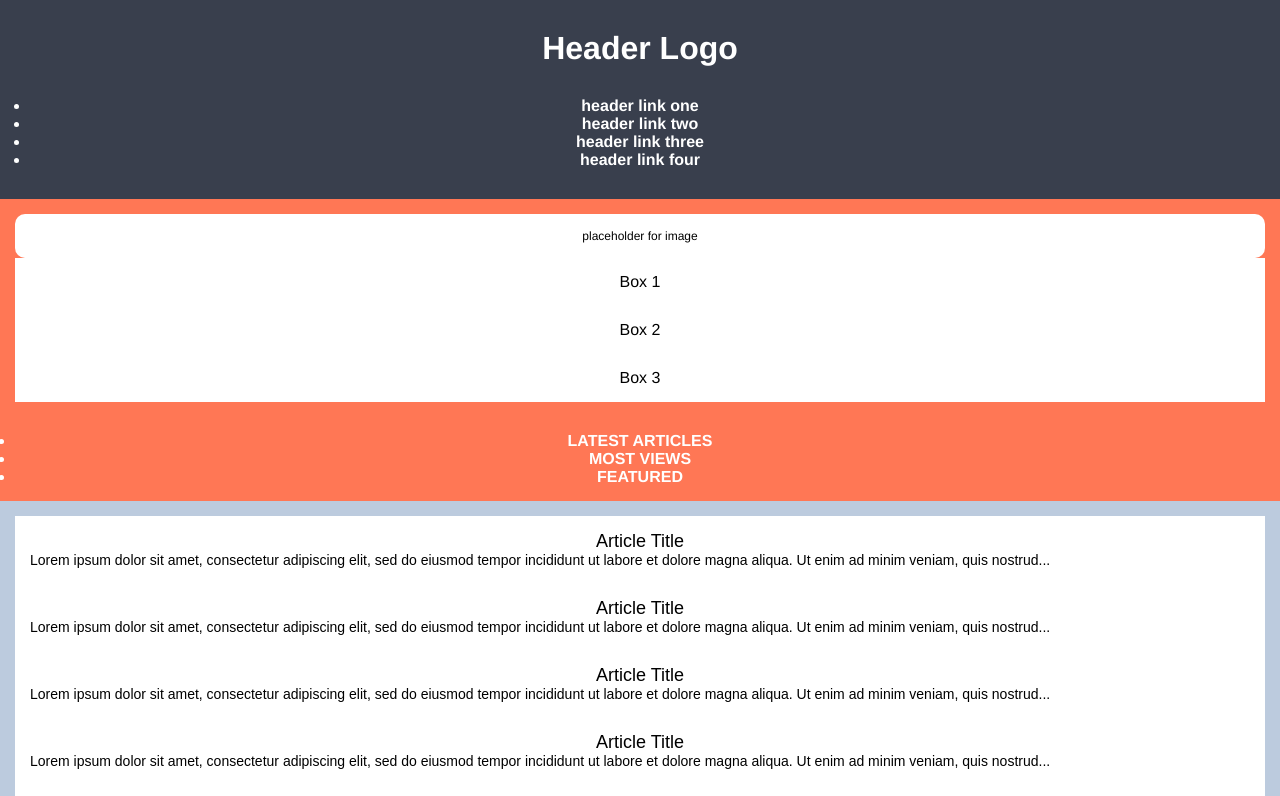
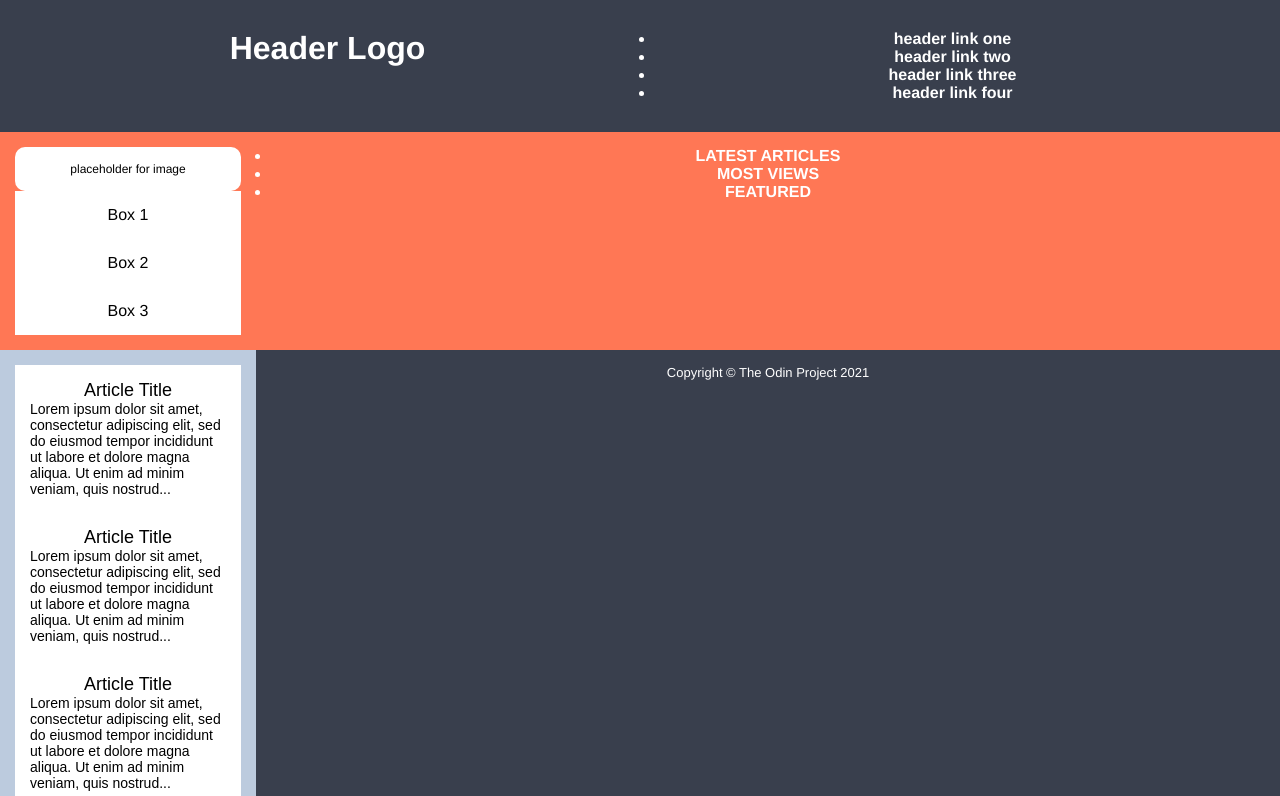
Before and after one commit to AbdulMoeez060/css-exercise, a plain HTML site: page grid/03-grid-layout-3/index.html in a window 1280 px wide. Shown: the top 796 px of the page. Drawn offline with Linux system fonts and the light colour scheme.

Commit message:
start grid layout 3 add grids

```diff
--- a/grid/03-grid-layout-3/style.css
+++ b/grid/03-grid-layout-3/style.css
@@ -5,6 +5,8 @@
 
 .container {
   text-align: center;
+  display: grid;
+  grid-template-columns: 1fr 4fr;
 }
 
 .container div {
@@ -17,6 +19,10 @@
 
 .header {
   background-color: #393f4d;
+  grid-column: 1/-1;
+  display: grid;
+  grid-template-columns: 1fr 1fr;
+
 }
 
 .menu ul,
```
Also changed, not shown: 1 other file.
